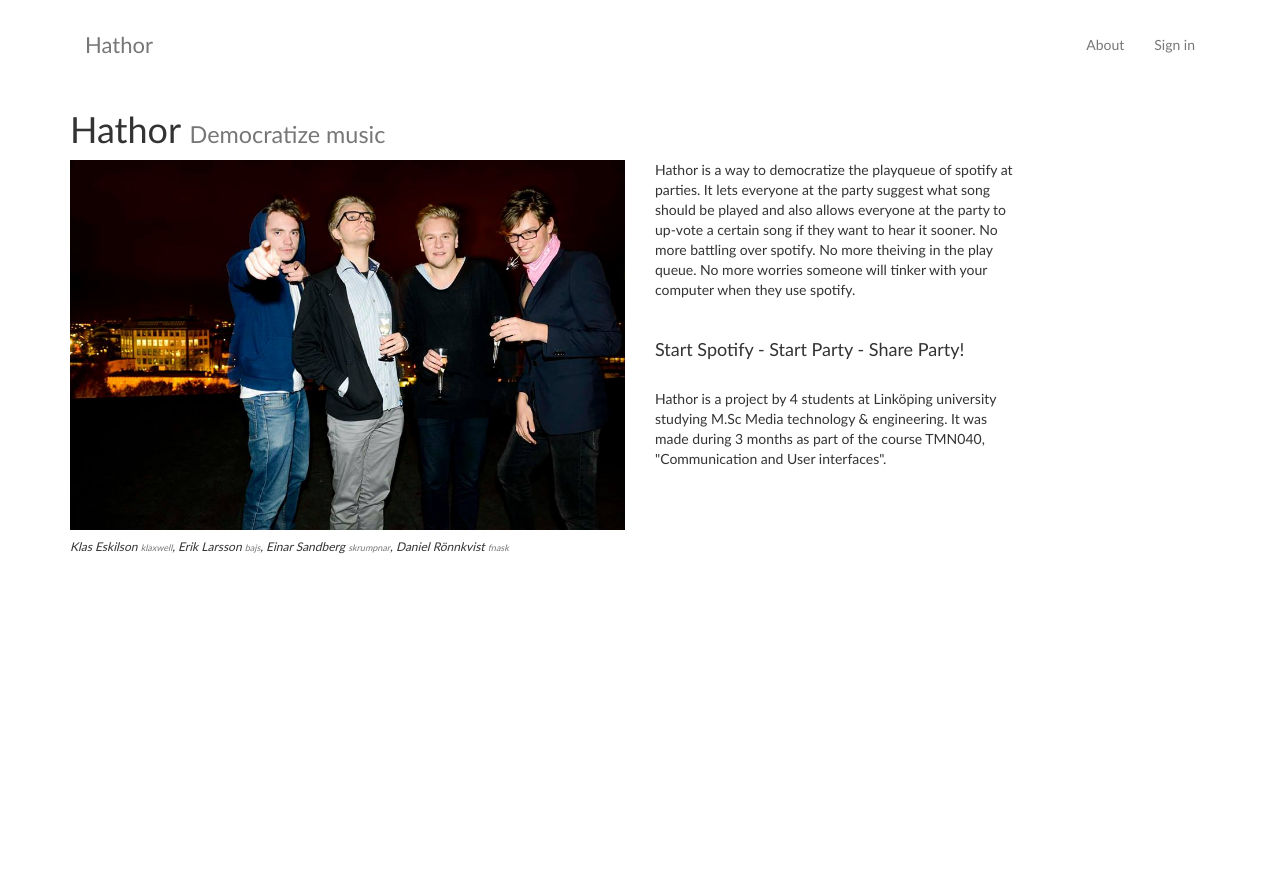
After one commit to klaseskilson/Mote.fm, a CodeIgniter app: page /about in a window 1280 px wide. The commit adds this page. Run offline with CodeIgniter, Linux system fonts and the light colour scheme; style sheets or scripts are compiled from the project's sources; some libraries are stand-ins or nearby versions.

Commit message:
added gravatar to header and profile page, also fixed about page

```diff
--- /dev/null
+++ b/server/application/controllers/about.php
@@ -0,0 +1,25 @@
+<?php if ( ! defined('BASEPATH')) exit('No direct script access allowed');
+
+class About extends CI_Controller {
+
+	function __construct()
+	{
+		parent::__construct();
+	}
+	public function index()
+	{
+		$this->view();
+	}
+
+	public function view()
+	{
+		$data['user'] = $this->login->get_all_info();
+		$data['user']['names'] = explode(" ", $data['user']['name']);
+		$this->load->view('templates/header', $data);
+		$this->load->view('about', $data);
+		$this->load->view('templates/footer', $data);
+	}
+}
+
+/* End of file about.php */
+/* Location: ./application/controllers/about.php */
--- a/server/application/controllers/user.php
+++ b/server/application/controllers/user.php
@@ -33,7 +33,6 @@ class User extends CI_Controller {
 	{
 		$data = array();
 		$data['user'] = $this->login->get_all_info();
-
 		$data['title'] = 'Edit profile';
 
 		$this->load->view('templates/header', $data);
--- /dev/null
+++ b/server/application/views/about.php
@@ -0,0 +1,31 @@
+<main id="main">
+	<div class="container">
+		<div class="row">
+			<div class="col-sm-12">
+				<h1>
+					Hathor <small>Democratize music</small>
+				</h1>
+			</div>
+		</div>
+		<div class="row">
+			<div class="col-sm-6">
+				<img class="img-responsive" src="<?php echo base_url(); ?>/web/img/about/hathorgang.jpg" alt="">
+				<p><em><h6> Klas Eskilson <small>klaxwell</small>, Erik Larsson <small>bajs</small>, Einar Sandberg <small>skrumpnar</small>, Daniel Rönnkvist <small>fnask</small></h6></em></p>
+			</div>
+			<div class="col-sm-4">
+				<p>
+					Hathor is a way to democratize the playqueue of spotify at parties. It lets everyone at the party
+					suggest what song should be played and also allows everyone at the party to up-vote a certain song
+					if they want to hear it sooner. No more battling over spotify. No more theiving in the play queue.
+					No more worries someone will tinker with your computer when they use spotify.
+				</p>
+				<br/>
+				<p><h4>Start Spotify - Start Party - Share Party!</h4></p>
+				<br/>
+				<p>
+					Hathor is a project by 4 students at Linköping university studying M.Sc Media technology &amp; engineering.
+					It was made during 3 months as part of the course TMN040, "Communication and User interfaces".
+			</div>
+		</div>
+	</div>
+</main>
--- a/server/application/views/landing.php
+++ b/server/application/views/landing.php
@@ -2,14 +2,14 @@
 	<div id="first" class="pane">
 		<div class="container">
 			<div class="row">
-				<div class="col-sm-6 screamer">
-					<h2>Democratize the play queue</h2>
+				<div class="col-sm-7 screamer">
+					<h2>Democratize music</h2>
 				</div>
 			</div>
 			<div class="row">
 				<div class="col-sm-6 screamer">
 					<p>
-						Easily let your guest controll what's playing.
+						Easily let your guest control what's playing.
 					</p>
 				</div>
 				<div class="col-sm-6 screamer">
--- a/server/application/views/templates/header.php
+++ b/server/application/views/templates/header.php
@@ -64,8 +64,9 @@
 						<ul class="nav navbar-nav navbar-right">
 							<?php if(isset($user['uid']) && $user['uid'])
 							{
+								$gravatarMd5 = md5(strtolower($user['email']));
 								?>
-								<li><a href="<?php echo base_url(); ?>user/profile"><?php echo $user['name'];?></a></li>
+								<li><a href="<?php echo base_url(); ?>user/profile"><img class="dashboardavatar" src="<?php echo "http://www.gravatar.com/avatar/$gravatarMd5?s=25"?>" alt=""> <?php echo $user['name'];?></a></li>
 								<li><a href="<?php echo base_url(); ?>party">Parties</a></li>
 								<li><a href="<?php echo base_url(); ?>about">About</a></li>
 								<li><a href="<?php echo base_url(); ?>user/signout">Sign out</a></li>
--- a/server/web/css/style.less
+++ b/server/web/css/style.less
@@ -78,6 +78,10 @@ html, body, #container {
 		a {
 			color:;
 		}
+	}
+	.dashboardavatar{
+		border-radius: 3px;
+		width: 25px;
 	}
 }
 // body.fancypane #head {
```
Also changed, not shown: server/application/views/profile.php (+15 -4 lines), server/web/img/about/hathorgang.jpg (added).
